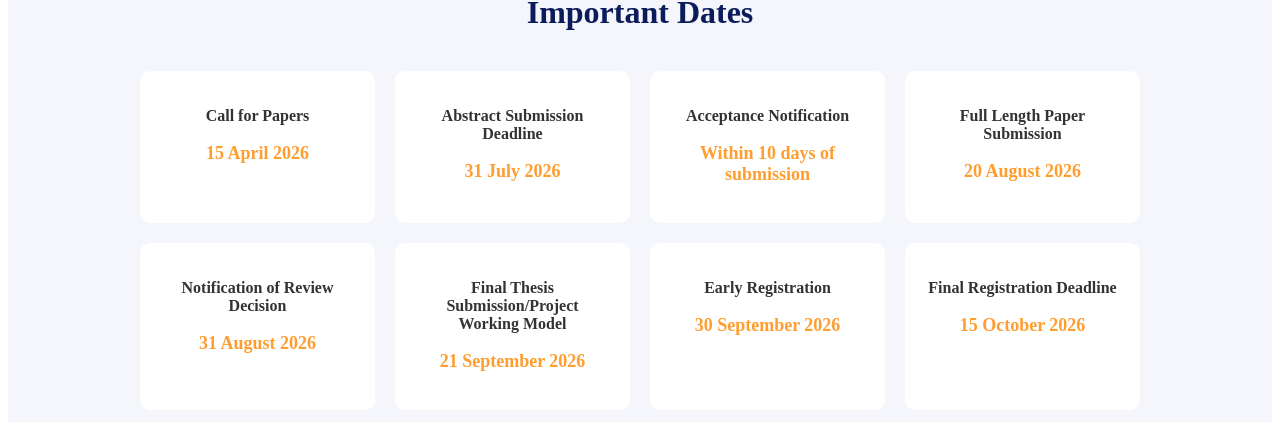
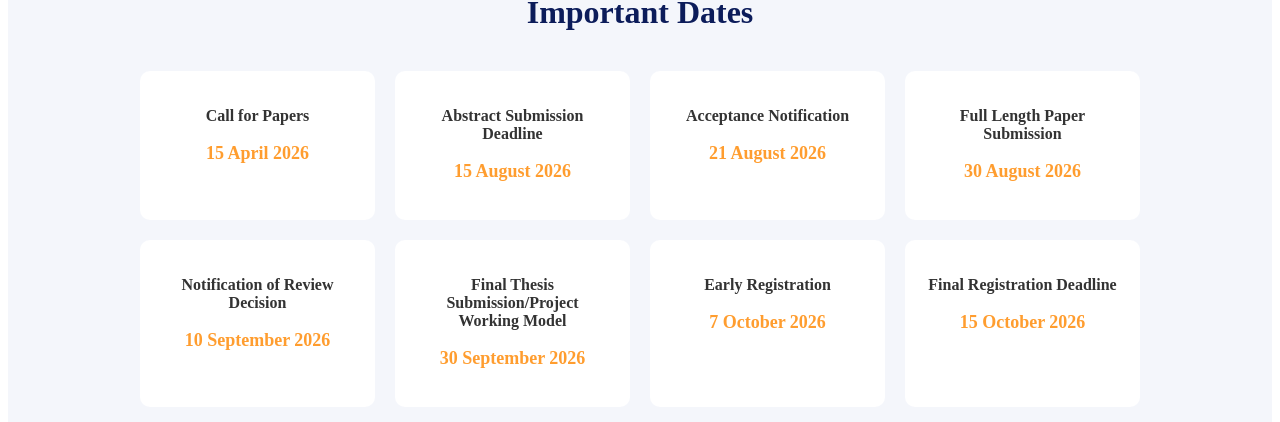
Before and after one commit to shhriiii/inae, a React (Vite) app: page / in a window 1280 px wide. Shown: the part 1533-1955 px from the top of the page. Built offline with nearby package versions, Linux system fonts and the light colour scheme.

Commit message:
info updt

```diff
--- a/src/components/ImportantDates.jsx
+++ b/src/components/ImportantDates.jsx
@@ -3,12 +3,12 @@ import "./ImportantDates.css";
 const ImportantDates = () => {
   const dates = [
     { title: "Call for Papers", date: "15 April 2026" },
-    { title: "Abstract Submission Deadline", date: "31 July 2026" },
-    { title: "Acceptance Notification", date: "Within 10 days of submission" },
-    { title: "Full Length Paper Submission", date: "20 August 2026" },
-    { title: "Notification of Review Decision", date: "31 August 2026" },
-    { title: "Final Thesis Submission/Project Working Model", date: " 21 September 2026" },
-    { title: "Early Registration", date: "30 September 2026" },
+    { title: "Abstract Submission Deadline", date: "15 August 2026" },
+    { title: "Acceptance Notification", date: "21 August 2026" },
+    { title: "Full Length Paper Submission", date: "30 August 2026" },
+    { title: "Notification of Review Decision", date: "10 September 2026" },
+    { title: "Final Thesis Submission/Project Working Model", date: " 30 September 2026" },
+    { title: "Early Registration", date: "7 October 2026" },
     { title: "Final Registration Deadline", date: "15 October 2026" },
   ];
 
--- a/src/pages/DownloadPage.jsx
+++ b/src/pages/DownloadPage.jsx
@@ -13,7 +13,7 @@ const DownloadPage = () => {
 
         <ul className="download-list">
           <li>
-            <a href="https://drive.google.com/file/d/1kABBv54cFoI3fQrsJcFtA6wM3oRBhE1v/view?usp=sharing" target="_blank">
+            <a href="https://drive.google.com/file/d/12XMTTHtuhsV46MphrxIvDFJyjOTX4s8Y/view?usp=sharing" target="_blank">
               YEISS Flyer
             </a>
           </li>
```
